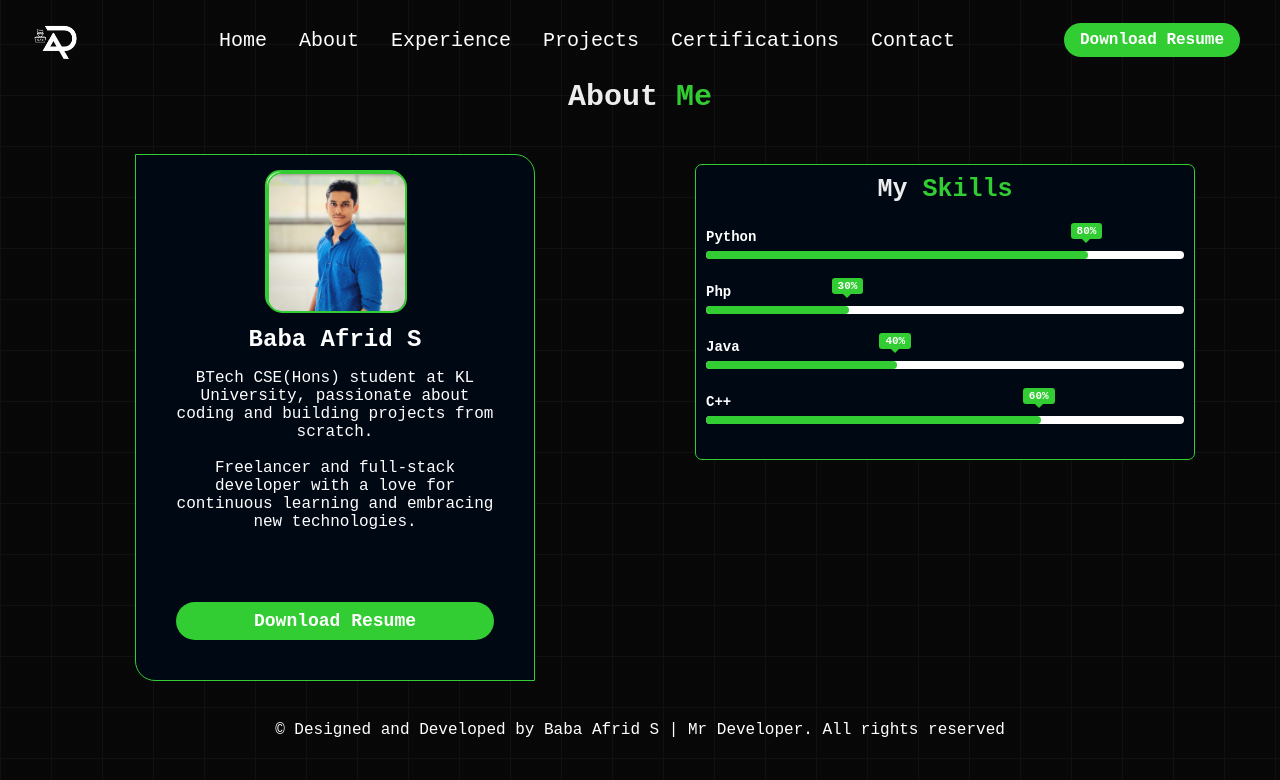
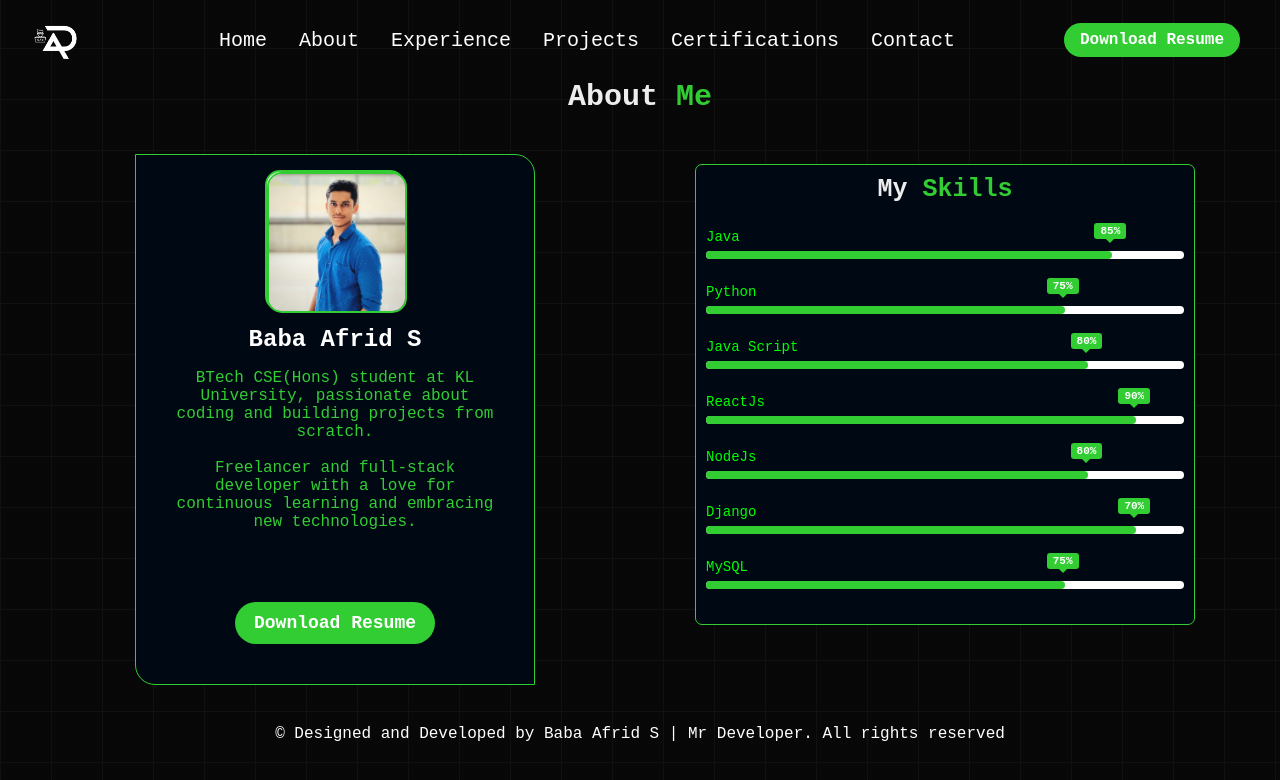
Before and after one commit to Babaafrid/Portfolio, a React (Create React App) app: page /about in a window 1280 px wide. Shown: the top 780 px of the page. Built offline with nearby package versions, Linux system fonts and the light colour scheme; some icons are missing.

Commit message:
Files added

```diff
--- a/src/components/AboutCard.css
+++ b/src/components/AboutCard.css
@@ -26,7 +26,7 @@
 
 .aboutcard .aboutinfo {
   font-weight: 400;
-    color: white;
+  color: limegreen;
   display: block;
   text-align: center;
   font-size: 1em;
@@ -49,29 +49,19 @@
   gap: 1em;
 }
 
-  .aboutcard a {
-    color: white;
-    transition: .4s ease-in-out;
-  }
-
-  .aboutcard a:hover {
-    color: limegreen;
-  }
-
-  .aboutcard button {
-    padding: 0.5em 0em;
+.about-btn {
   display: block;
-    margin: 25px;
+  margin: 25px auto; /* Update the margin to auto horizontally */
   border-radius: 25px;
   border: none;
   font-size: 18px;
   font-weight: bold;
   background: limegreen;
   color: white;
-    transition: .4s ease-in-out;
+  transition: 0.4s ease-in-out;
 }
 
-  .aboutcard button:hover{
+.about-btn:hover {
   cursor: pointer;
 }
 
--- a/src/components/AboutCard.js
+++ b/src/components/AboutCard.js
@@ -1,6 +1,7 @@
-import React from 'react'
-import "./AboutCard.css"
+import React from "react";
+import "./AboutCard.css";
 import photo from "../assets/baba.jpg";
+import Resume from "../assets/Resume.pdf";
 
 function AboutCard() {
   return (
@@ -10,22 +11,39 @@ function AboutCard() {
       </div>
       <span>Baba Afrid S</span>
       <p className="aboutinfo">
-      BTech CSE(Hons) student at KL University, passionate about coding and building projects from scratch.<br></br><br></br>Freelancer and full-stack developer with a love for continuous learning and embracing new technologies.
+        BTech CSE(Hons) student at KL University, passionate about coding and
+        building projects from scratch.<br></br>
+        <br></br>Freelancer and full-stack developer with a love for continuous
+        learning and embracing new technologies.
       </p>
       <div className="aboutshare">
-      <a href="https://github.com/babaafrid/" target="_blank" rel="noopener noreferrer">
+        <a
+          href="https://github.com/babaafrid/"
+          target="_blank"
+          rel="noopener noreferrer"
+        >
           <box-icon type="logo" name="github" color="white"></box-icon>
         </a>
-      <a href="https://www.instagram.com/babaafrid7/" target="_blank" rel="noopener noreferrer">
+        <a
+          href="https://www.instagram.com/babaafrid7/"
+          target="_blank"
+          rel="noopener noreferrer"
+        >
           <box-icon type="logo" name="instagram" color="white"></box-icon>
         </a>
-      <a href="https://www.linkedin.com/in/babaafrid/" target="_blank" rel="noopener noreferrer">
+        <a
+          href="https://www.linkedin.com/in/babaafrid/"
+          target="_blank"
+          rel="noopener noreferrer"
+        >
           <box-icon type="logo" name="linkedin-square" color="white"></box-icon>
         </a>
       </div>
-    <button>Download Resume</button>
+      <a href={Resume} download="Baba_Afrid_Resume.pdf">
+        <button className="about-btn">Download Resume</button>
+      </a>
     </div>
-  )
+  );
 }
 
-export default AboutCard
+export default AboutCard;
--- a/src/components/CertificationCard.css
+++ b/src/components/CertificationCard.css
@@ -32,6 +32,7 @@
 
   .certcard .certcontent p{
     font-size: 1.1rem;
+    padding: 2px;
     color: limegreen;
   }
 
@@ -41,7 +42,7 @@
     object-fit: contain;
   }
 
-  .certcard .certcontent {
+  /* .certcard .certcontent {
     transform: translateY(-100%);
     opacity: 0;
     transition: 0.3s ease-in-out;
@@ -50,4 +51,4 @@
   .certcard:hover .certcontent {
     transform: translateY(0);
     opacity: 1;
-  }
+  } */
--- a/src/components/Navbar.js
+++ b/src/components/Navbar.js
@@ -2,6 +2,7 @@ import React,{useState} from "react";
 import { Link } from "react-router-dom";
 import "./Navbar.css";
 import logo from "../assets/logo.png";
+import Resume from "../assets/Resume.pdf";
 
 function Navbar() {
     const [isOpen, setIsOpen] = useState(false);
@@ -35,7 +36,9 @@ function Navbar() {
           <Link to="/contact">Contact</Link>
         </li>
       </ul>
-      <a href="" className="action-btn">Download Resume</a>
+      <a href={Resume} download="Baba_Afrid_Resume.pdf" className="action-btn">
+              Download Resume
+            </a>
       <div className="toggle-btn" onClick={toggleMenu}>
           {isOpen ? (
             <box-icon name="x" color="white"></box-icon>
@@ -65,7 +68,7 @@ function Navbar() {
             <Link to="/contact">Contact</Link>
           </li>
           <li>
-            <a href="" className="action-btn">
+            <a href={Resume} download="Baba_Afrid_Resume.pdf" className="action-btn">
               Download Resume
             </a>
           </li>
--- a/src/components/ProjectCard.css
+++ b/src/components/ProjectCard.css
@@ -23,7 +23,7 @@
     align-items: center;
     flex-direction: column;
     text-align: center;
-    color: #ffffff;
+    color: limegreen;
     overflow: hidden;
     padding: 20px;
     cursor: pointer;
@@ -32,7 +32,7 @@
   }
 
   .projectcard .projectcontent p, .projectcard .projectcontent1 p {
-    font-size: 1rem;
+    font-size: 1.1rem;
     line-height: 15px;
   }
 
--- a/src/components/ProjectCard.js
+++ b/src/components/ProjectCard.js
@@ -6,7 +6,7 @@ function ProjectCard() {
     <div class="projectcardBox">
       <div class="projectcard">
         <div class="projectcontent1">
-          <h2>Project Name</h2>
+          <p>Project Name</p>
         </div>
         <img src="https://i.pinimg.com/originals/1e/e7/06/1ee706a1aa659e5bc431e9472e95f39e.jpg"></img>
         <div class="projectcontent">
--- a/src/components/Skills.css
+++ b/src/components/Skills.css
@@ -20,8 +20,8 @@
   .skill-box .skill-title {
     display: block;
     font-size: 14px;
-    font-weight: 600;
-    color: white;
+    /* font-weight: 600; */
+    color: lime;
   }
 
   .skill-box .skill-bar {
@@ -47,27 +47,42 @@
     color: limegreen;
   }
 
-  .skill-per.html {
-    /*progreso de las diferentes lenguajes*/
-    width: 80%;
+  .skill-per.java{
+    width: 85%;
     animation-delay: 0.1s;
   }
 
-  .skill-per.css {
-    /*progreso de las diferentes lenguajes*/
-    width: 30%;
+  .skill-per.python{
+    width: 75%;
     animation-delay: 0.1s;
+  }
+
+  .skill-per.react{
+    width: 90%;
+    animation-delay: 0.2s;
   }
 
   .skill-per.javascript {
     /*progreso de las diferentes lenguajes*/
-    width: 40%;
+    width: 80%;
     animation-delay: 0.2s;
   }
 
   .skill-per.nodejs {
     /*progreso de las diferentes lenguajes*/
-    width: 70%;
+    width: 80%;
+    animation-delay: 0.3s;
+  }
+
+  .skill-per.nodejs {
+    /*progreso de las diferentes lenguajes*/
+    width: 80%;
+    animation-delay: 0.3s;
+  }
+
+  .skill-per.mysql {
+    /*progreso de las diferentes lenguajes*/
+    width: 75%;
     animation-delay: 0.3s;
   }
 
--- a/src/components/Skills.js
+++ b/src/components/Skills.js
@@ -6,39 +6,71 @@ function Skills() {
     <div class="skill-container">
       <h2 className="skill-heading">My <span className="lime">Skills</span></h2>
       <div class="skill-box">
+        <span class="skill-title">Java</span>
+
+        <div class="skill-bar">
+          <span class="skill-per java">
+            <span class="tooltip">85%</span>
+          </span>
+        </div>
+      </div>
+
+      <div class="skill-box">
         <span class="skill-title">Python</span>
 
         <div class="skill-bar">
-          <span class="skill-per html">
+          <span class="skill-per python">
+            <span class="tooltip">75%</span>
+          </span>
+        </div>
+      </div>
+
+      <div class="skill-box">
+        <span class="skill-title">Java Script</span>
+
+        <div class="skill-bar">
+          <span class="skill-per javascript">
             <span class="tooltip">80%</span>
           </span>
         </div>
       </div>
 
       <div class="skill-box">
-        <span class="skill-title">Php</span>
+        <span class="skill-title">ReactJs</span>
 
         <div class="skill-bar">
-          <span class="skill-per css">
-            <span class="tooltip">30%</span>
+          <span class="skill-per react">
+            <span class="tooltip">90%</span>
           </span>
         </div>
       </div>
+
       <div class="skill-box">
-        <span class="skill-title">Java</span>
+        <span class="skill-title">NodeJs</span>
 
         <div class="skill-bar">
-          <span class="skill-per javascript">
-            <span class="tooltip">40%</span>
+          <span class="skill-per nodejs">
+            <span class="tooltip">80%</span>
           </span>
         </div>
       </div>
+
       <div class="skill-box">
-        <span class="skill-title">C++</span>
+        <span class="skill-title">Django</span>
 
         <div class="skill-bar">
-          <span class="skill-per nodejs">
-            <span class="tooltip">60%</span>
+          <span class="skill-per django">
+            <span class="tooltip">70%</span>
+          </span>
+        </div>
+      </div>
+
+      <div class="skill-box">
+        <span class="skill-title">MySQL</span>
+
+        <div class="skill-bar">
+          <span class="skill-per mysql">
+            <span class="tooltip">75%</span>
           </span>
         </div>
       </div>
--- a/src/pages/Experience.css
+++ b/src/pages/Experience.css
@@ -27,7 +27,7 @@
   .timeline-content {
     /* background-color: #f4f4f4; */
     background: #000814;
-    color: #fff;
+    color: limegreen;
     border: 2px solid limegreen;
     padding: 20px;
     border-radius: 5px;
```
Also changed, not shown: 1 other file (tests, documents, lock files or other folders). Lines whose indentation alone changed are shown as unchanged.
